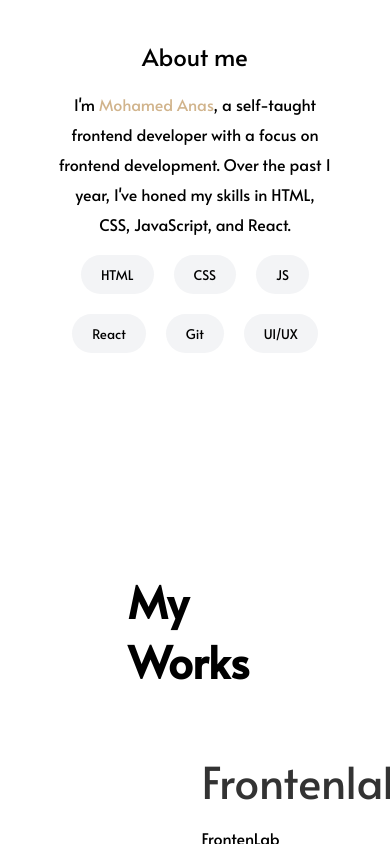
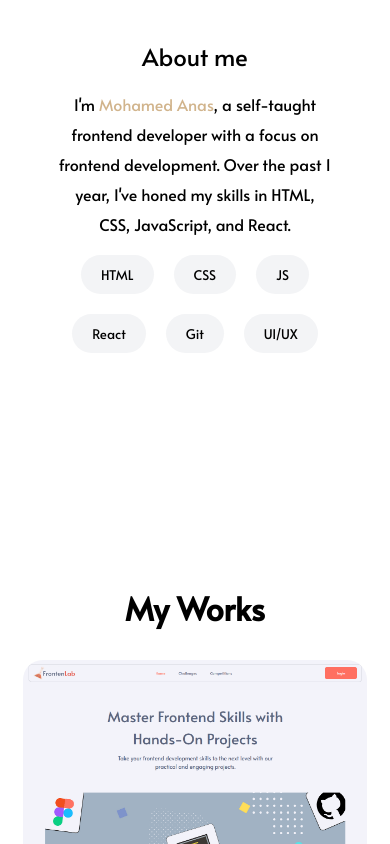
Before and after one commit to Mr-Anas1/Portfolio-site, a React (Create React App) app: page / in a window 390 px wide. Shown: the part 1156-2000 px from the top of the page. Built offline with nearby package versions, Linux system fonts and the light colour scheme.

Commit message:
made tha works page responsive

```diff
--- a/src/Components/Common/Works/Works.css
+++ b/src/Components/Common/Works/Works.css
@@ -18,3 +18,34 @@
     gap: 30px;
     width: 100%;
 }
+
+@media screen and (max-width: 1250px) {
+    .Works {
+        margin: 0px 80px;
+    }
+
+    .works-heading {
+        font-size: 40px;
+    }
+}
+
+@media screen and (max-width: 978px) {
+    .works-container {
+        gap: 50px;
+    }
+
+    .Works {
+        margin: 40px;
+        gap: 30px;
+    }
+
+    .works-heading {
+        font-size: 32px;
+    }
+}
+
+@media screen and (max-width: 768px){
+    .Works {
+        margin: 15px;
+    }
+}
--- a/src/Components/UI/Work/Work.css
+++ b/src/Components/UI/Work/Work.css
@@ -7,8 +7,9 @@
 }
 
 .work-img {
-    max-width: 600px;
-    height: 436px;
+    max-width: 50%;
+    flex:1;
+    height: auto;
 }
 
 .work-img img {
@@ -23,7 +24,7 @@
 }
 
 .work-content{
-    width: 50%;
+    flex:1;
 }
 
 
@@ -40,3 +41,35 @@
 .reverse {
     flex-direction: row-reverse;
 }
+
+
+@media screen and (max-width: 1250px) {
+    .work-box {
+        gap: 50px;
+    }
+
+    .work-content-heading {
+        font-size: 40px;
+    }
+}
+
+@media screen and (max-width: 978px) {
+    .work-box {
+        flex-direction: column;
+        gap: 20px;
+    }
+
+    .work-img {
+        max-width: 100%;
+    }
+
+    .work-content-heading {
+        font-size: 36px;
+    }
+}
+
+@media screen and (max-width: 550px) {
+    .work-content-description {
+        font-size: 14px;
+    }
+}
```
